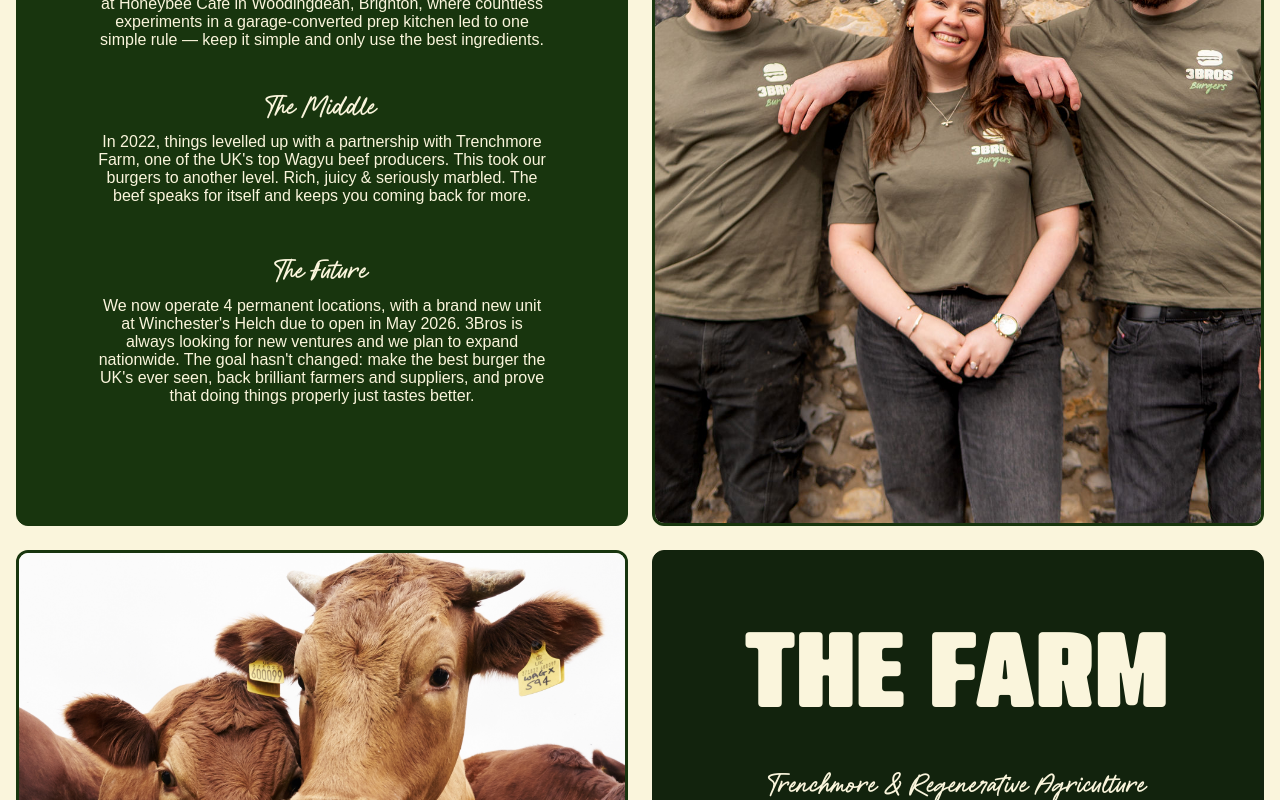
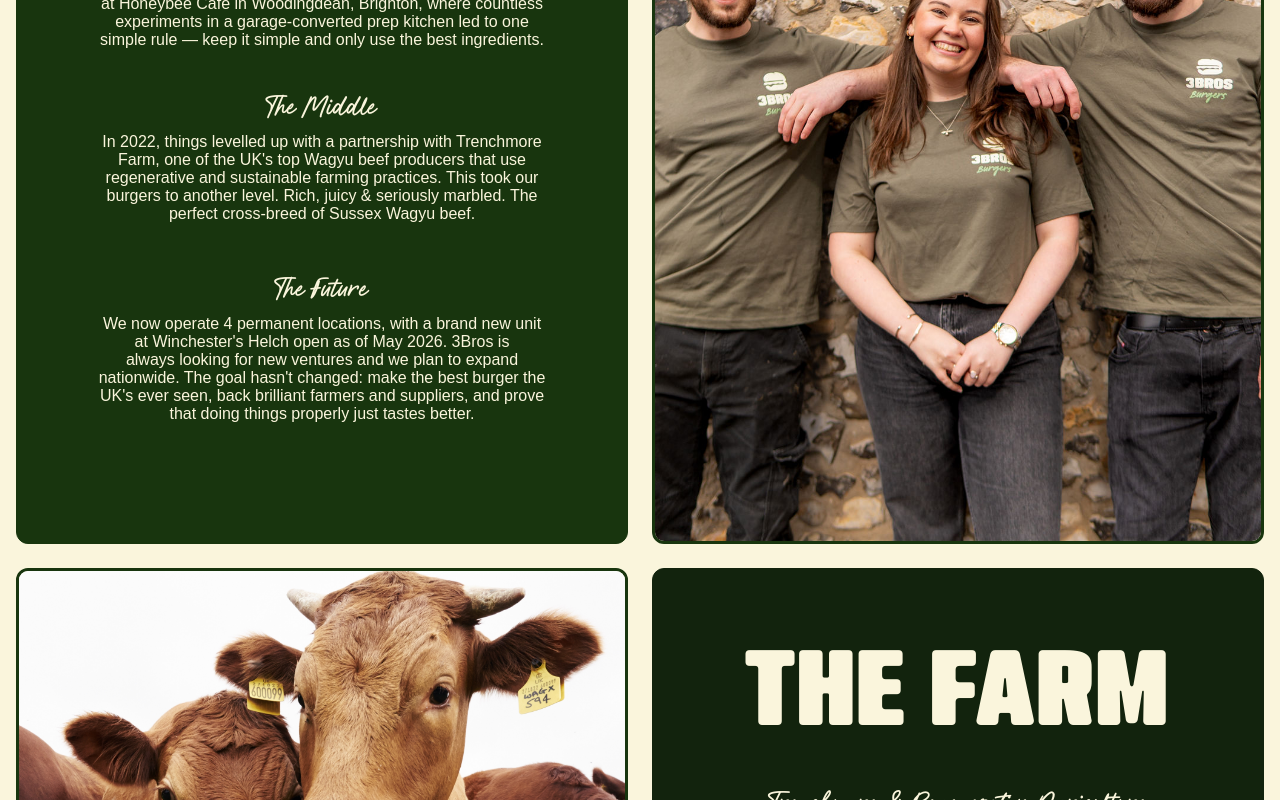
Before and after one commit to Gradius93/3bros, a Next.js app: page / in a window 1280 px wide. Shown: the part 1780-2580 px from the top of the page. Built offline with nearby package versions, Linux system fonts and the light colour scheme.

Commit message:
3BROS-10 index fix + website additions

```diff
--- a/src/components/views/AboutView.tsx
+++ b/src/components/views/AboutView.tsx
@@ -26,16 +26,17 @@
 
               <p className="text-md leading-[1.125] mb-10">
                 In 2022, things levelled up with a partnership with Trenchmore
-                Farm, one of the UK&apos;s top Wagyu beef producers. This took
-                our burgers to another level. Rich, juicy & seriously marbled.
-                The beef speaks for itself and keeps you coming back for more.
+                Farm, one of the UK&apos;s top Wagyu beef producers that use
+                regenerative and sustainable farming practices. This took our
+                burgers to another level. Rich, juicy &amp; seriously marbled.
+                The perfect cross-breed of Sussex Wagyu beef.
               </p>
             </div>
             <div className="text-center">
               <h3 className="text-3xl font-la-petunia mb-2">The Future</h3>
               <p className="text-md leading-[1.125] mb-10">
                 We now operate 4 permanent locations, with a brand new unit at
-                Winchester&apos;s Helch due to open in May 2026. 3Bros is
+                Winchester&apos;s Helch open as of May 2026. 3Bros is
                 always looking for new ventures and we plan to expand
                 nationwide. The goal hasn&apos;t changed: make the best burger
                 the UK&apos;s ever seen, back brilliant farmers and suppliers,
--- a/src/components/views/FestivalsView.tsx
+++ b/src/components/views/FestivalsView.tsx
@@ -12,6 +12,26 @@
   {
     month: "June",
     events: [
+      {
+        dates: "Saturday 13th",
+        datetime: "2026-06-13",
+        name: "Brighton Central Park @ Black Rock — Puzzle presents Sweely Burnski Julian Anthony Laidlaw Locklead Maxime dB RTK Tarantino",
+      },
+      {
+        dates: "Wednesday 17th",
+        datetime: "2026-06-17",
+        name: "Brighton Central Park @ Black Rock — England v Croatia",
+      },
+      {
+        dates: "Saturday 20th",
+        datetime: "2026-06-20",
+        name: "Brighton Central Park @ Black Rock — SHY FX",
+      },
+      {
+        dates: "Sunday 21st",
+        datetime: "2026-06-21",
+        name: "Brighton Central Park @ Black Rock — The Road to Nashville",
+      },
       {
         dates: "June 27",
         datetime: "2026-06-27",
@@ -61,6 +81,16 @@
         dates: "Oct 11",
         datetime: "2026-10-11",
         name: "Trenchmore Farm's Autumn Market",
+      },
+    ],
+  },
+  {
+    month: "November - December",
+    events: [
+      {
+        dates: "Nov – Dec",
+        datetime: "2026-11-01",
+        name: "Hyde Park's Winter Wonderland",
       },
     ],
   },
--- a/src/pages/index.tsx
+++ b/src/pages/index.tsx
@@ -138,7 +138,7 @@
       {showLoader && <LoadingScreen isLoaded={isLoaded} />}
       <SEOHead
         title="3Bros Burgers — Sussex Wagyu Smash Burgers | South of England"
-        description="3Bros serve premium Sussex Wagyu smash burgers made with Trenchmore Farm beef. Find us at Shelter Hall Brighton, Chichester, Winchester, and Trenchmore Farm."
+        description="3Bros serve premium Sussex Wagyu burgers made with Trenchmore Farm beef. Find us at Shelter Hall Brighton, Chichester, Winchester, and Trenchmore Farm."
         canonical="/"
         ogImage="/images/3bros_desktop_safe_1920x1080.png"
         keywords="3Bros burgers, Sussex Wagyu beef, smash burger, Shelter Hall Brighton, Trenchmore Farm, Chichester, Winchester"
```
